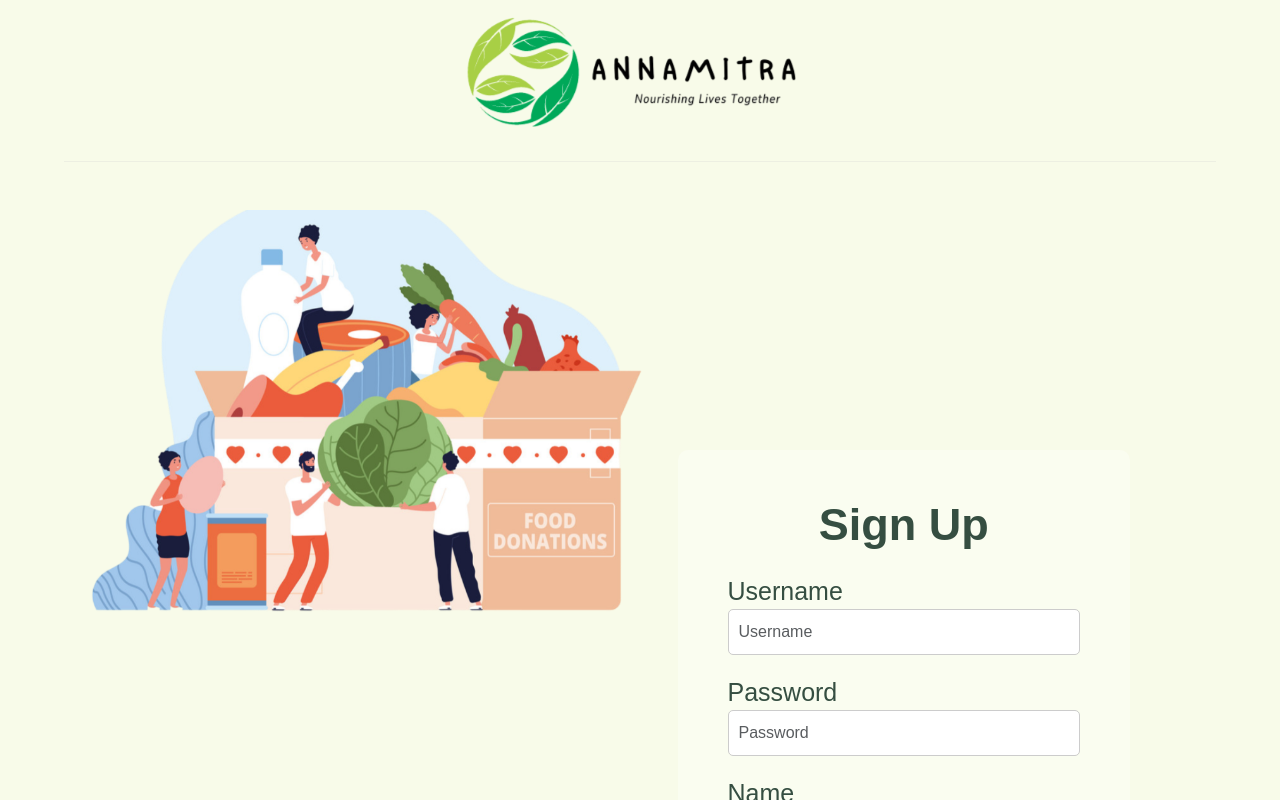
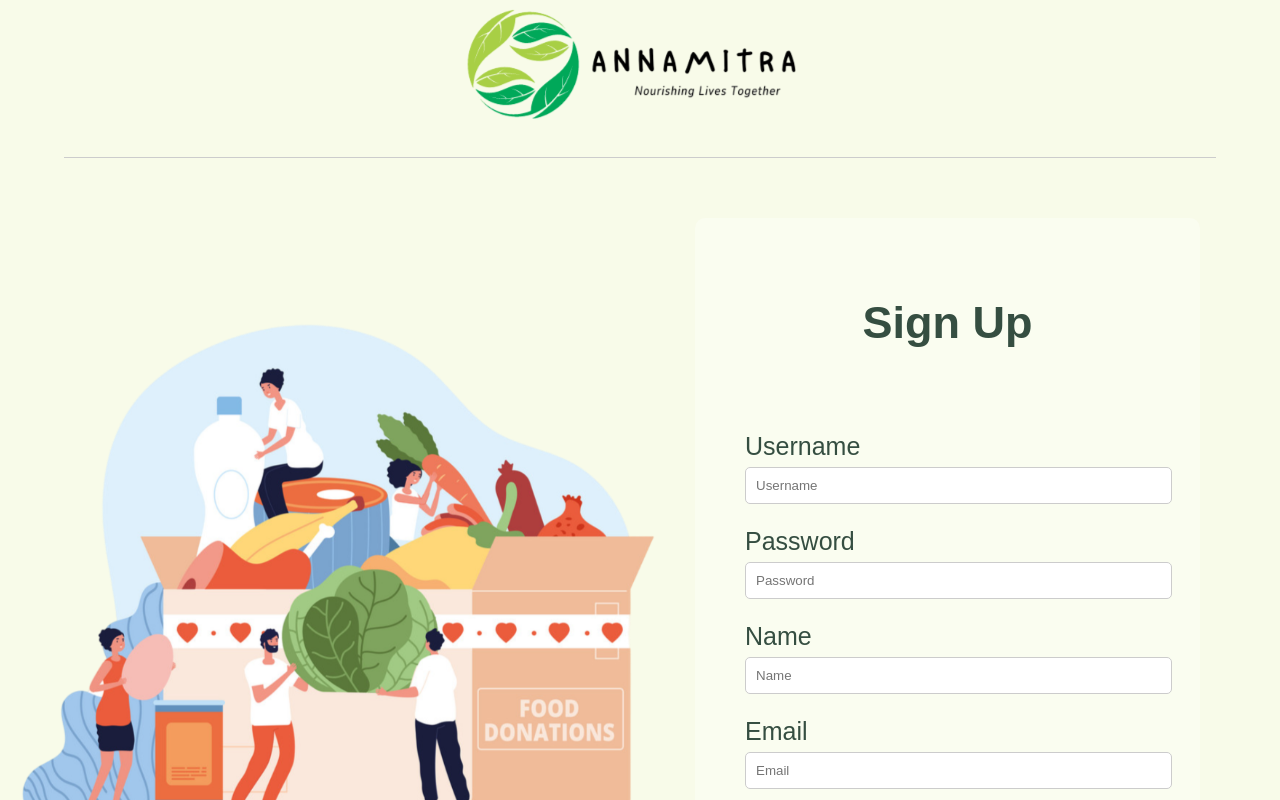
Before and after one commit to krishaga/Annamitra, a React (Vite) app in the folder frontend/: page /signup in a window 1280 px wide. Shown: the top 800 px of the page. Built offline with nearby package versions, Linux system fonts and the light colour scheme.

Commit message:
update styles

```diff
--- a/frontend/index.html
+++ b/frontend/index.html
@@ -2,14 +2,8 @@
 <html lang="en">
     <head>
         <meta charset="UTF-8" />
-        <!-- <link rel="stylesheet" href="./src/styles/App.css"> -->
+        <link rel="stylesheet" href="./src/styles/App.css" />
         <!-- Bootstrap Link added -->
-        <link
-            href="https://cdn.jsdelivr.net/npm/bootstrap@5.3.3/dist/css/bootstrap.min.css"
-            rel="stylesheet"
-            integrity="sha384-QWTKZyjpPEjISv5WaRU9OFeRpok6YctnYmDr5pNlyT2bRjXh0JMhjY6hW+ALEwIH"
-            crossorigin="anonymous"
-        />
         <!-- --------------------------------------------------------------------------------------------------------------- -->
         <meta name="viewport" content="width=device-width, initial-scale=1.0" />
         <title>Vite + React</title>
--- a/frontend/src/styles/App.css
+++ b/frontend/src/styles/App.css
@@ -1,5 +1,8 @@
-body{
-  margin: 0;
-  padding: 0;
-  box-sizing: border-box;
+body {
+    margin: 0;
+    padding: 0;
+    font-family: Arial, sans-serif;
+    background-color: #f8fbe9;
+    box-sizing: border-box;
+    overflow-x: hidden;
 }
--- a/frontend/src/styles/Home.css
+++ b/frontend/src/styles/Home.css
@@ -1,11 +1,3 @@
-body {
-  margin: 0;
-  padding: 0;
-  font-family: Arial, sans-serif;
-  background-color: #f8fbe9;
-  overflow-x: hidden; /* Add this to hide horizontal scrollbar */
-}
-
 .container {
     display: flex;
     flex-direction: column;
@@ -13,9 +5,7 @@ body {
     align-items: center;
     min-height: 100vh;
     padding: 10px;
-  overflow-x: hidden; /* Add this to hide horizontal scrollbar */
 }
-
 
 .content {
     display: flex;
@@ -30,7 +20,7 @@ body {
 .left-section {
     flex: 1;
     animation: zoomInOut 4s;
-  margin-top: -35px;
+    margin-top: 135px;
 }
 
 @keyframes zoomInOut {
@@ -55,7 +45,7 @@ body {
     line-height: 35px;
     font-size: 25px;
     color: #354e41;
-  margin-top: 230px;
+    margin-top: 30px;
     margin-right: 70px;
 }
 
--- a/frontend/src/styles/signup.css
+++ b/frontend/src/styles/signup.css
@@ -1,11 +1,3 @@
-/* Global Styles */
-body {
-  margin: 0;
-  padding: 0;
-  font-family: Arial, sans-serif;
-  background-color: #f8fbe9;
-}
-
 /* Container Styles */
 .container {
     display: flex;
```
Also changed, not shown: frontend/src/styles/navbar.css (+5 -5 lines). Lines whose indentation alone changed are shown as unchanged.
